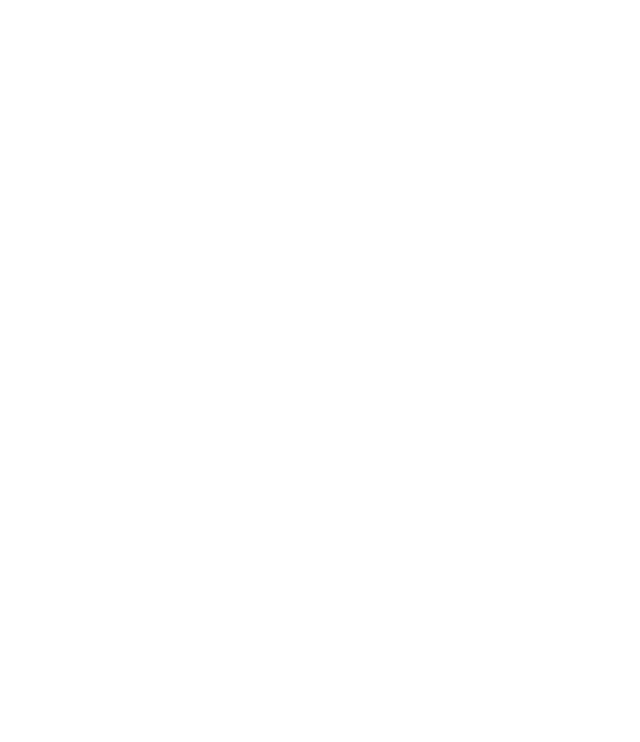
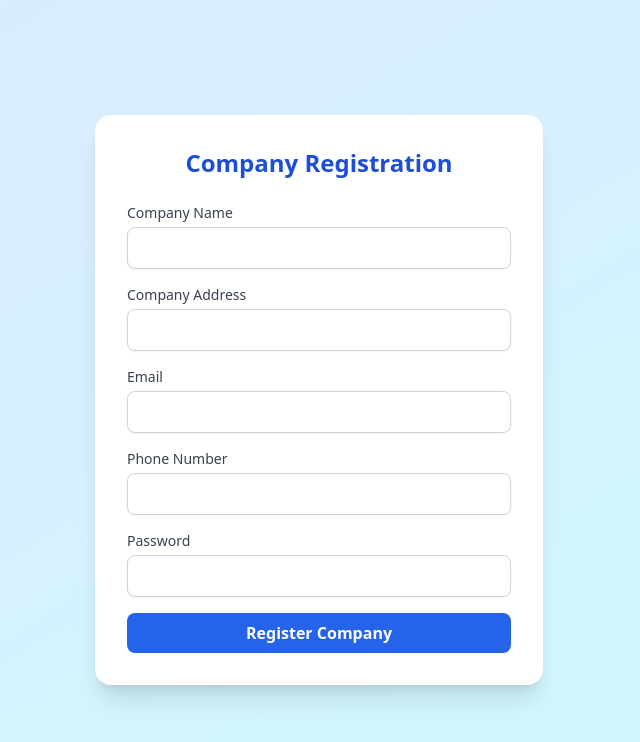
Before and after one commit to RaninduAmarasinghe/busbuddy_adminweb, a React (Create React App) app: page /Company/register in a window 1280 px wide. Before the commit this address had no page. Shown: the top 742 px of the page, without its empty margins (321-961 px from the left). Built offline with nearby package versions, Linux system fonts and the light colour scheme.

Commit message:
create registraion form

```diff
--- a/src/App.js
+++ b/src/App.js
@@ -1,6 +1,7 @@
 import { BrowserRouter as Router, Routes, Route } from 'react-router-dom';
 import './App.css';
 import Dashboard from './pages/Dashboard';
+import Companyregister from './pages/Companyregister';
 
 
 function App() {
@@ -8,6 +9,7 @@
     <Router>
       <Routes>
         <Route path="/" element={<Dashboard />} />
+        <Route path="Company/register" element={<Companyregister />} />
       </Routes>
     </Router>
   );
--- /dev/null
+++ b/src/pages/Companymanagement.js
@@ -0,0 +1,7 @@
+import React from 'react'
+
+export default function Companymanagement() {
+    return (
+        <div>Companymanagement</div>
+    )
+}
--- /dev/null
+++ b/src/pages/Companyregister.js
@@ -0,0 +1,104 @@
+import React, { useState } from 'react';
+import { useNavigate } from 'react-router-dom';
+
+export default function Companyregister() {
+    const navigate = useNavigate();
+
+    const [formData, setFormData] = useState({
+        companyName: '',
+        companyAddress: '',
+        companyEmail: '',
+        companyPhone: '',
+        companyPassword: '',
+    });
+
+    const [message, setMessage] = useState({ text: '', type: '' });
+
+    const handleChange = (e) => {
+        const { name, value } = e.target;
+        setFormData(prev => ({ ...prev, [name]: value }));
+        setMessage({ text: '', type: '' });
+    };
+
+    const handleSubmit = async (e) => {
+        e.preventDefault();
+
+        // Check for empty fields
+        const isEmpty = Object.values(formData).some(field => !field.trim());
+        if (isEmpty) {
+            setMessage({ text: 'Please fill in all fields.', type: 'error' });
+            return;
+        }
+
+        try {
+            const res = await fetch('http://localhost:8080/companies/add', {
+                method: 'POST',
+                headers: { 'Content-Type': 'application/json' },
+                body: JSON.stringify(formData),
+            });
+
+            if (!res.ok) throw new Error(await res.text());
+            const result = await res.text();
+
+            setMessage({ text: result, type: 'success' });
+            setFormData({
+                companyName: '',
+                companyAddress: '',
+                companyEmail: '',
+                companyPhone: '',
+                companyPassword: '',
+            });
+
+            setTimeout(() => navigate('/'), 2000);
+        } catch (err) {
+            setMessage({ text: err.message, type: 'error' });
+        }
+    };
+
+    return (
+        <div className="min-h-screen bg-gradient-to-br from-blue-100 to-cyan-100 flex items-center justify-center p-4">
+            <div className="w-full max-w-md bg-white rounded-2xl shadow-xl p-8">
+                <h2 className="text-2xl font-bold text-center text-blue-700 mb-6">
+                    Company Registration
+                </h2>
+
+                <form onSubmit={handleSubmit} className="space-y-4">
+                    <FormInput label="Company Name" name="companyName" value={formData.companyName} onChange={handleChange} />
+                    <FormInput label="Company Address" name="companyAddress" value={formData.companyAddress} onChange={handleChange} />
+                    <FormInput label="Email" type="email" name="companyEmail" value={formData.companyEmail} onChange={handleChange} />
+                    <FormInput label="Phone Number" type="tel" name="companyPhone" value={formData.companyPhone} onChange={handleChange} />
+                    <FormInput label="Password" type="password" name="companyPassword" value={formData.companyPassword} onChange={handleChange} />
+
+                    {message.text && (
+                        <p className={`text-sm ${message.type === 'error' ? 'text-red-500' : 'text-green-600'}`}>
+                            {message.text}
+                        </p>
+                    )}
+
+                    <button
+                        type="submit"
+                        className="w-full bg-blue-600 hover:bg-blue-700 text-white font-semibold py-2 rounded-lg transition"
+                    >
+                        Register Company
+                    </button>
+                </form>
+            </div>
+        </div>
+    );
+}
+
+// Reusable Input Component
+function FormInput({ label, name, value, onChange, type = 'text' }) {
+    return (
+        <div>
+            <label className="block text-sm font-medium text-gray-700 mb-1">{label}</label>
+            <input
+                type={type}
+                name={name}
+                value={value}
+                onChange={onChange}
+                className="w-full px-3 py-2 border border-gray-300 rounded-lg shadow-sm focus:ring-2 focus:ring-blue-400 focus:outline-none"
+            />
+        </div>
+    );
+}
--- /dev/null
+++ b/src/pages/Helpandsupport.js
@@ -0,0 +1,7 @@
+import React from 'react'
+
+export default function Helpandsupport() {
+  return (
+    <div>Helpandsupport</div>
+  )
+}
```
